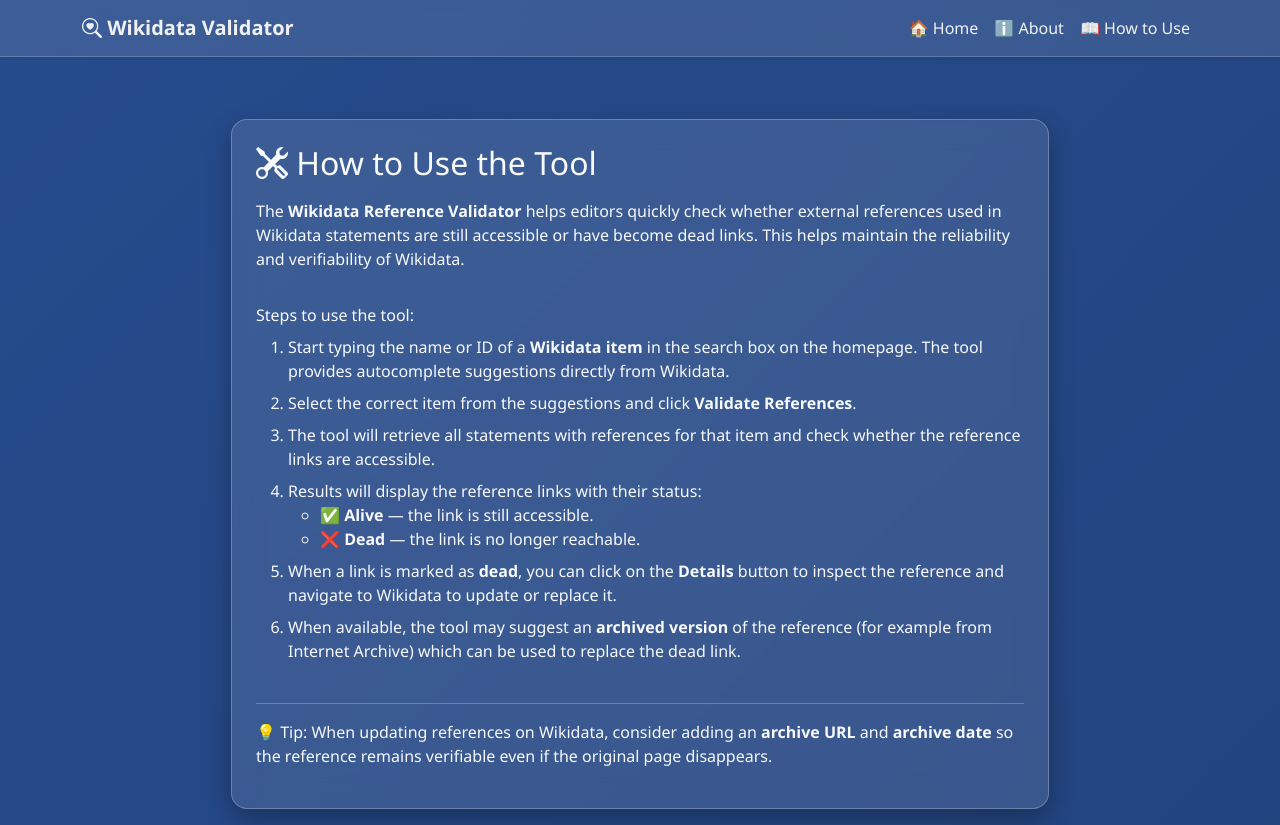
After one commit to jamesonojae/Wikidata-Reference-Validator-Hackathon2026, a Flask app: page /use in a window 1280 px wide. The commit adds this page. Run offline with Flask 3, Linux system fonts and the light colour scheme.

Commit message:
added how to use page

```diff
--- a/app.py
+++ b/app.py
@@ -18,7 +18,6 @@ HEADERS = {
 # ---------------------------------------------------
 # ROUTES
 # ---------------------------------------------------
-
 @app.route("/")
 def home():
     return render_template("index.html")
@@ -27,6 +26,10 @@ def home():
 @app.route("/about")
 def about():
     return render_template("about.html")
+
+@app.route("/use")
+def use():
+    return render_template("use.html")
 
 
 @app.route("/report")
--- a/templates/index.html
+++ b/templates/index.html
@@ -28,6 +28,11 @@
           <li class="nav-item">
             <a class="nav-link" href="{{ url_for('about') }}">ℹ️ About</a>
           </li>
+           <li class="nav-item">
+          <a class="nav-link active" aria-current="page" href="{{ url_for('use') }}">
+            📖 How to Use
+          </a>
+        </li>
         </ul>
       </div>
     </div>
--- /dev/null
+++ b/templates/use.html
@@ -0,0 +1,124 @@
+<!DOCTYPE html>
+<html lang="en">
+<head>
+  <meta charset="UTF-8">
+  <title>How to Use - Wikidata Reference Validator</title>
+
+  <link rel="stylesheet" href="https://cdn.jsdelivr.net/npm/bootstrap@5.3.0/dist/css/bootstrap.min.css">
+  <link rel="stylesheet" href="https://cdn.jsdelivr.net/npm/bootstrap-icons@1.11.1/font/bootstrap-icons.css">
+  <link rel="stylesheet" href="{{ url_for('static', filename='style.css') }}">
+</head>
+
+<body>
+
+<!-- Navbar -->
+<nav class="navbar navbar-expand-lg glass-navbar shadow-sm fixed-top">
+  <div class="container">
+    <a class="navbar-brand fw-bold" href="{{ url_for('home') }}">
+      <i class="bi bi-search-heart"></i> Wikidata Validator
+    </a>
+
+    <button class="navbar-toggler" type="button" data-bs-toggle="collapse" data-bs-target="#navbarNav">
+      <span class="navbar-toggler-icon"></span>
+    </button>
+
+    <div class="collapse navbar-collapse justify-content-end" id="navbarNav">
+      <ul class="navbar-nav">
+
+        <li class="nav-item">
+          <a class="nav-link" href="{{ url_for('home') }}">🏠 Home</a>
+        </li>
+
+        <li class="nav-item">
+          <a class="nav-link" href="{{ url_for('about') }}">ℹ️ About</a>
+        </li>
+
+        <li class="nav-item">
+          <a class="nav-link active" aria-current="page" href="{{ url_for('use') }}">
+            📖 How to Use
+          </a>
+        </li>
+
+      </ul>
+    </div>
+  </div>
+</nav>
+
+
+<!-- Page Content -->
+<div class="container app-container mt-5">
+
+  <div class="card glass-card p-4">
+
+    <h2 class="text-light mb-3">
+      <i class="bi bi-tools"></i> How to Use the Tool
+    </h2>
+
+    <p class="text-light">
+      The <strong>Wikidata Reference Validator</strong> helps editors quickly check whether
+      external references used in Wikidata statements are still accessible or have become dead links.
+      This helps maintain the reliability and verifiability of Wikidata.
+    </p>
+
+
+    <p class="text-light mt-3 mb-2">Steps to use the tool:</p>
+
+    <ol class="text-light">
+
+      <li class="mb-2">
+        Start typing the name or ID of a <strong>Wikidata item</strong> in the search box on the homepage.
+        The tool provides autocomplete suggestions directly from Wikidata.
+      </li>
+
+      <li class="mb-2">
+        Select the correct item from the suggestions and click
+        <strong>Validate References</strong>.
+      </li>
+
+      <li class="mb-2">
+        The tool will retrieve all statements with references for that item
+        and check whether the reference links are accessible.
+      </li>
+
+      <li class="mb-2">
+        Results will display the reference links with their status:
+        <ul>
+          <li>✅ <strong>Alive</strong> — the link is still accessible.</li>
+          <li>❌ <strong>Dead</strong> — the link is no longer reachable.</li>
+        </ul>
+      </li>
+
+      <li class="mb-2">
+        When a link is marked as <strong>dead</strong>, you can click on the
+        <strong>Details</strong> button to inspect the reference and navigate to Wikidata
+        to update or replace it.
+      </li>
+
+      <li class="mb-2">
+        When available, the tool may suggest an
+        <strong>archived version</strong> of the reference (for example from
+        Internet Archive) which can be used to replace the dead link.
+      </li>
+
+    </ol>
+
+
+    <hr class="border-light">
+
+
+    <p class="text-light">
+      💡 Tip: When updating references on Wikidata, consider adding an
+      <strong>archive URL</strong> and <strong>archive date</strong> so the reference
+      remains verifiable even if the original page disappears.
+    </p>
+
+
+  </div>
+
+</div>
+
+
+<script src="https://cdn.jsdelivr.net/npm/bootstrap@5.3.0/dist/js/bootstrap.bundle.min.js"></script>
+
+</body>
+</html>
```
